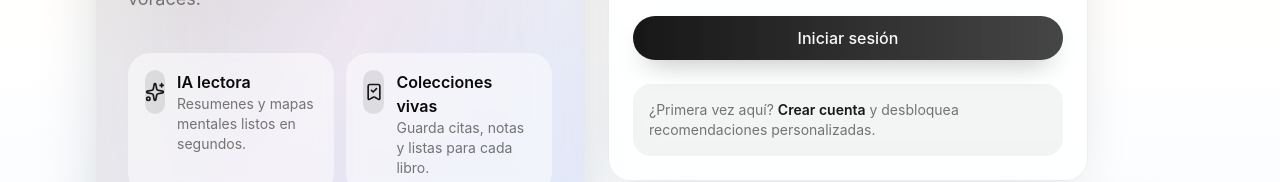
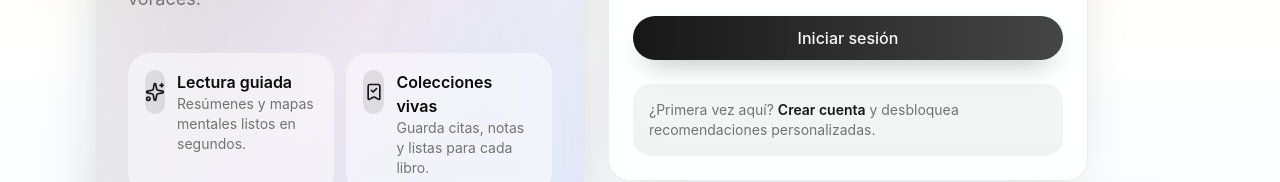
Before and after one commit to ixyzdev/through-our-eyes, a Next.js app: page /login in a window 1280 px wide. Shown: the part 516-698 px from the top of the page. Built offline with nearby package versions, Linux system fonts and the light colour scheme.

Commit message:
Remove AI wording from hero panel

```diff
--- a/src/components/auth/hero-panel.tsx
+++ b/src/components/auth/hero-panel.tsx
@@ -6,8 +6,8 @@ import { Card } from '@/components/ui/card'
 const highlights = [
   {
     icon: Sparkles,
-    title: 'IA lectora',
-    description: 'Resumenes y mapas mentales listos en segundos.'
+    title: 'Lectura guiada',
+    description: 'Resúmenes y mapas mentales listos en segundos.'
   },
   {
     icon: BookmarkCheck,
```
